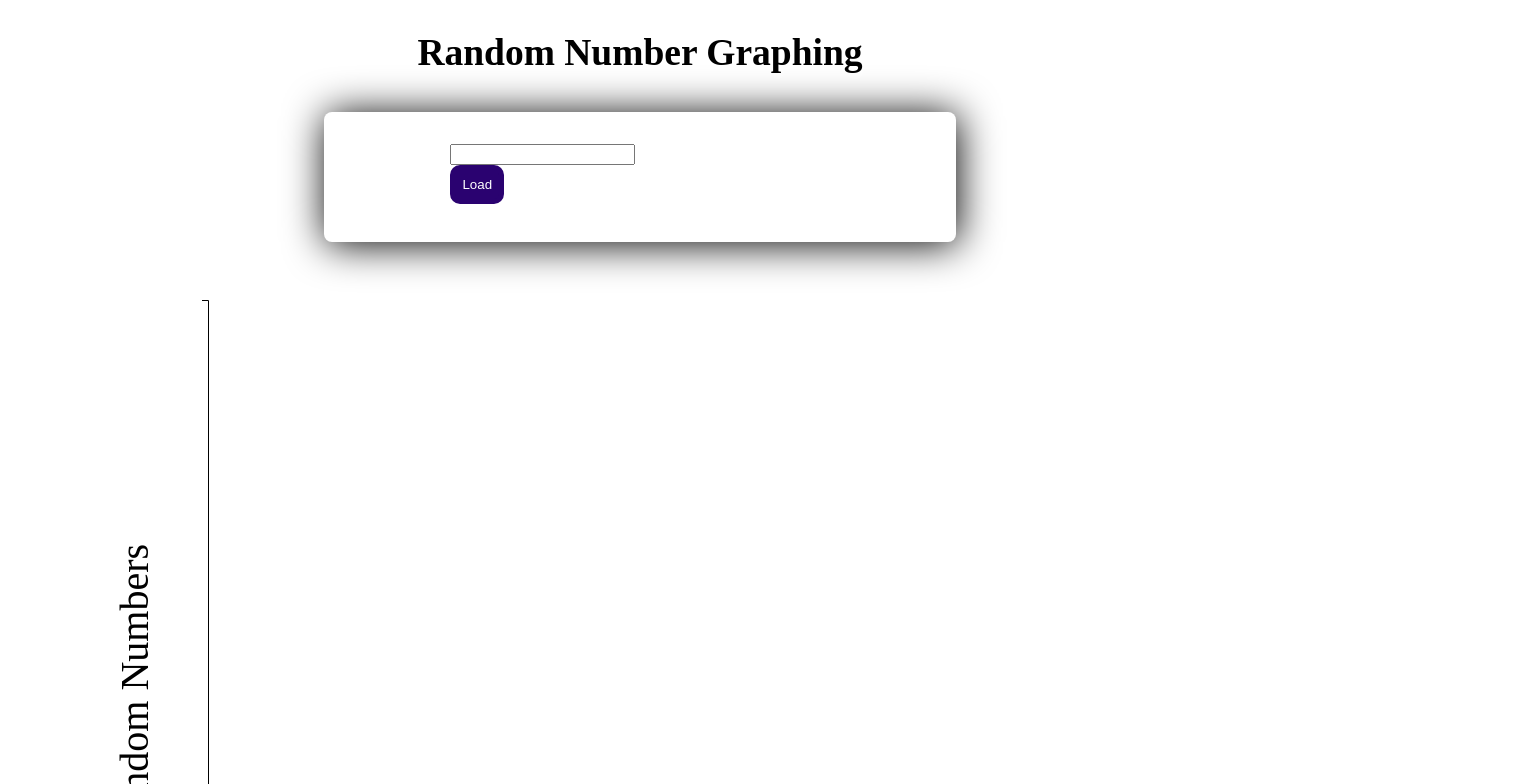
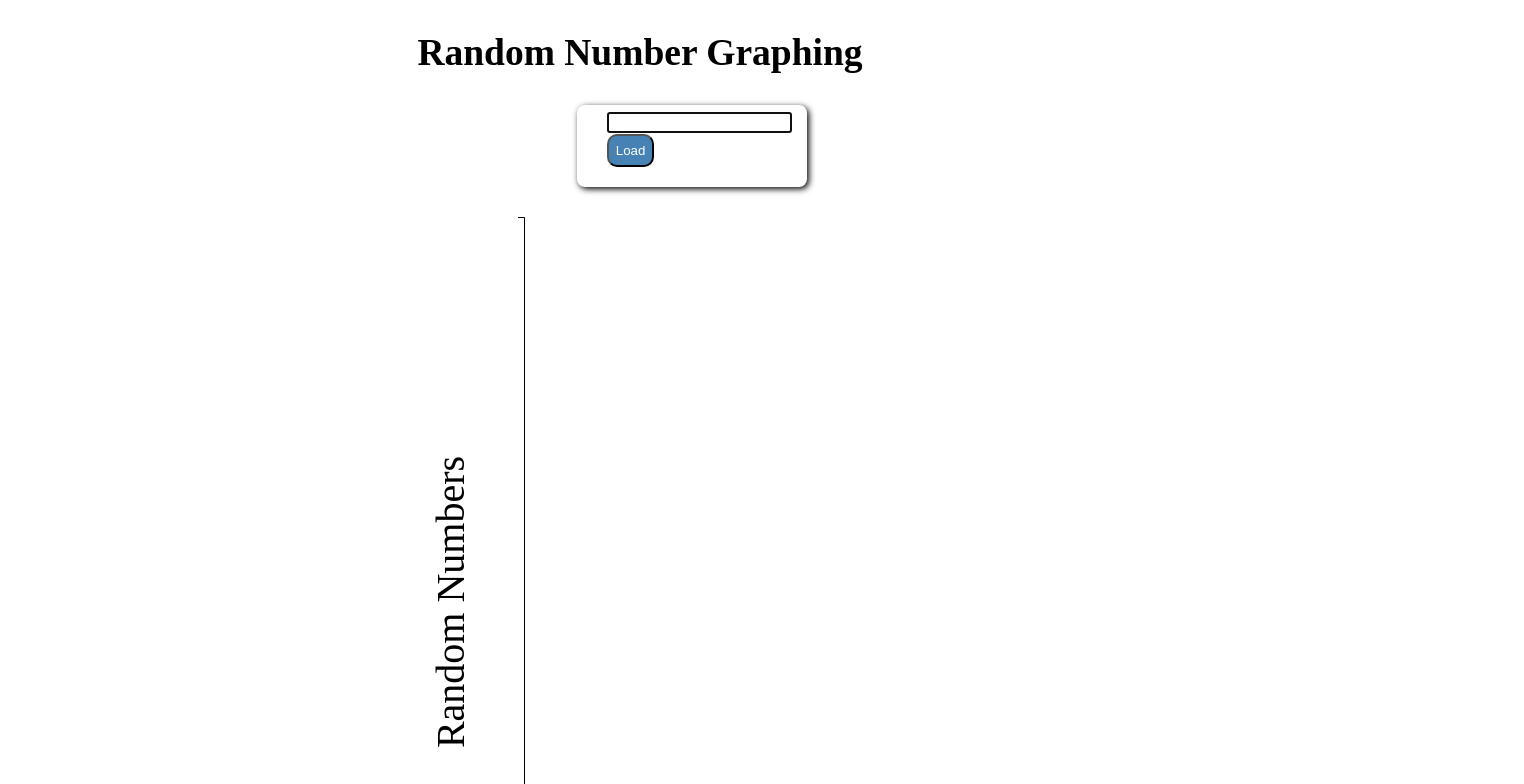
Before and after one commit to jdmacmurtrie/random-number-graphing, a React (Create React App) app: page / in a window 1280 px wide. Shown: the top 784 px of the page, 1524 px wide, since content can reach past the window. Built offline with nearby package versions, Linux system fonts and the light colour scheme.

Commit message:
Adjust CSS

```diff
--- a/package.json
+++ b/package.json
@@ -14,7 +14,6 @@
     "d3-svg-legend": "2.25.6",
     "d3-transition": "1.1.3",
     "dotenv": "^6.0.0",
-    "moment": "^2.22.2",
     "random-org": "^0.1.6",
     "react": "^16.5.1",
     "react-dom": "^16.5.1",
--- a/src/components/LineChart.js
+++ b/src/components/LineChart.js
@@ -1,9 +1,4 @@
 import React, { Component } from 'react'
-import { scaleLinear } from 'd3-scale'
-import { max } from 'd3-array'
-import { select } from 'd3-selection'
-
-import moment from 'moment'
 import * as d3 from 'd3'
 
 class LineChart extends Component {
@@ -23,7 +18,7 @@ class LineChart extends Component {
   createLineChart() {
     const { numbers, time } = this.props
     const node = this.node
-    const margin = { left:200, right:25, top:20, bottom:200 };
+    const margin = { left:200, right:40, top:30, bottom:200 };
     const width = 1000 - margin.left - margin.right
     const height = 1000 - margin.top - margin.bottom
     const getTimes = () => {
@@ -71,7 +66,6 @@ class LineChart extends Component {
 
   // X-axis
   const xAxisCall = d3.axisBottom(x)
-    // .ticks(data.length)
     .tickFormat(d => d.toLocaleString())
 
   g.append("g")
@@ -157,7 +151,7 @@ class LineChart extends Component {
   render() {
     return (
       <svg ref={node => this.node = node}
-      width={1000} height={1000}>
+        width={1200} height={1200} className="svg">
       </svg>
     )
   }
--- a/src/components/SubmitNumberForm.js
+++ b/src/components/SubmitNumberForm.js
@@ -1,10 +1,11 @@
 import React from 'react'
-import { Field, reduxForm, SubmissionError, reset, dispatch } from 'redux-form'
+import { Field, reduxForm, SubmissionError, reset } from 'redux-form'
 
 const renderField = ({ type, label, input, meta: { touched, error }}) => (
   <div className="input-row">
     <label>{label}</label>
-    <input {...input} type={type}/>
+    <input {...input} type={type} autoFocus/>
+    <button type="submit">Load</button>
     {touched && error &&
      <span className="error">{error}</span>}
   </div>
@@ -30,7 +31,6 @@ let SubmitNumberForm = ({ handleSubmit, retrieveRandomNumbers }) => {
   return (
     <form onSubmit={handleSubmit(submit)} className="number-form">
       <Field name="number" component={renderField} type="text" />
-      <button type="submit">Load</button>
     </form>
   )
 }
--- a/src/containers/App.js
+++ b/src/containers/App.js
@@ -1,6 +1,5 @@
 import React from 'react';
 import { connect } from 'react-redux';
-import { Field, reduxForm } from 'redux-form'
 
 import { retrieveRandomNumbers } from '../actions/retrieveRandomNumbers';
 
--- a/src/index.css
+++ b/src/index.css
@@ -1,68 +1,56 @@
 html, body {
   /* background-color: #004fff; */
-  font-family: 'Schoolbell', cursive;
+  font-family: 'Tangerine', cursive;
   font-size: 25px;
 }
 
 h1, h2, h3, h4 {
-  font-family: 'Schoolbell', cursive;
+  font-family: 'Tangerine', cursive;
 }
 
-.headline, .tagline {
-  text-align: center;
-  text-shadow: 2px 2px 10px white;
-}
-
-.clickables-title {
-  margin: 0;
+.headline {
   text-align: center;
 }
 
 .form-container {
-  background-color: white;
-  margin: 3% 25%;
-  padding: 10%;
-  padding-bottom: 3%;
-  padding-top: 2%;
-  box-shadow: 2px 2px 40px black;
-  /* border: 4px solid #2a0270; */
+  width: 200px;
+  padding-left: 30px;
+  padding-bottom: 20px;
+  margin-left: 45%;
+  box-shadow: 2px 2px 6px black;
   border-radius: 8px;
 }
 
-.clickables {
-  text-align: center;
+.input-row {
+  margin-top: 30px;
+  display: inline;
 }
 
-.cursive {
-  font-family: 'Tangerine', cursive;
-  font-size: 40px;
+input {
+  margin-right: 6px;
 }
-
-.print {
-  font-family: 'Schoolbell', cursive;
-}
-
-hr {
-  margin-top: 2%;
-  margin-bottom: 5px;
-  width: 35%;
-}
-
-.clickable-form {
-  margin-top: 30px;
-}
-
 
 button, [type=submit] {
   padding: 7px;
   color: white;
-  background-color: #2a0270;
-  border: 5px solid #2a0270;
+  background-color: steelBlue;
   border-radius: 10px;
-  display: inline-block;
+  display: inline;
 }
 
 button:hover {
   background-color: white;
   color: black;
 }
+
+.error {
+  font-size: 12px;
+  font-family: Georgia, serif;
+  color: red;
+  padding-top: 0;
+  margin-top: 0;
+}
+
+.svg {
+  padding-left: 25%
+}
```
